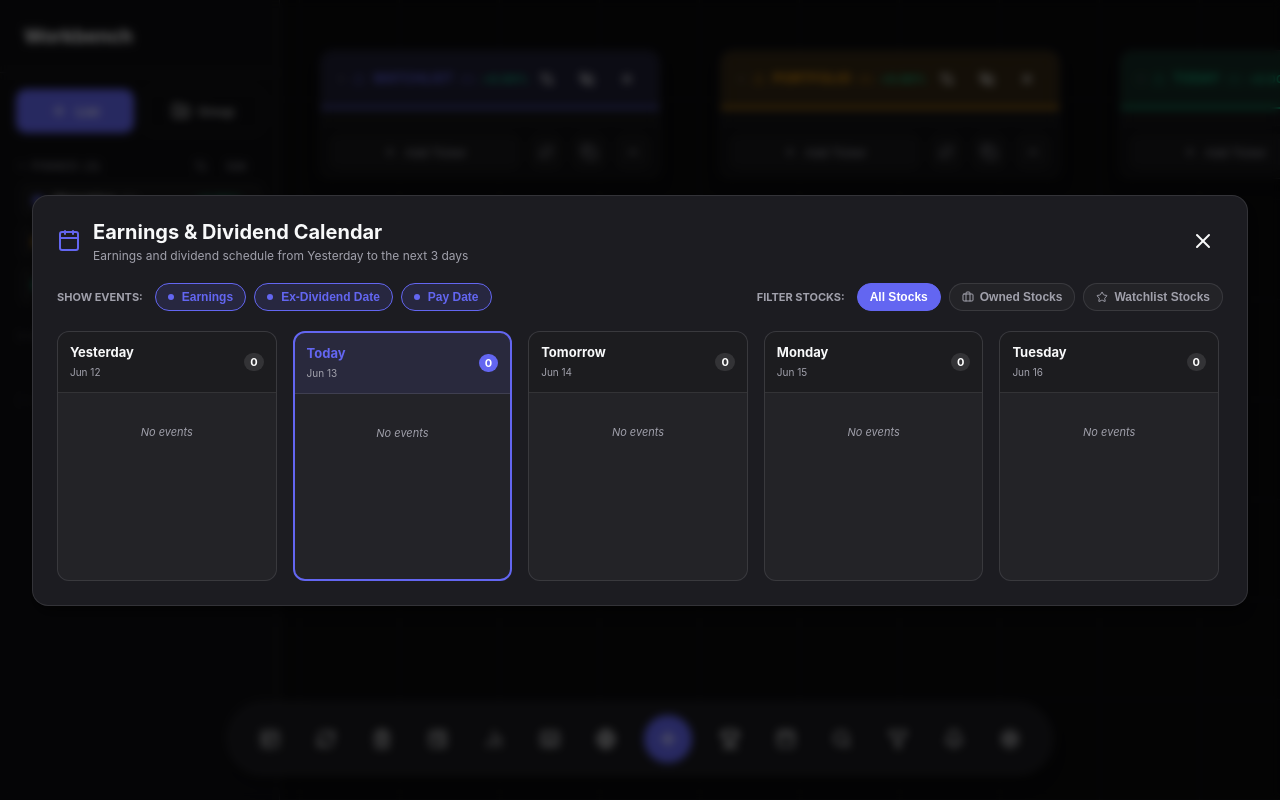
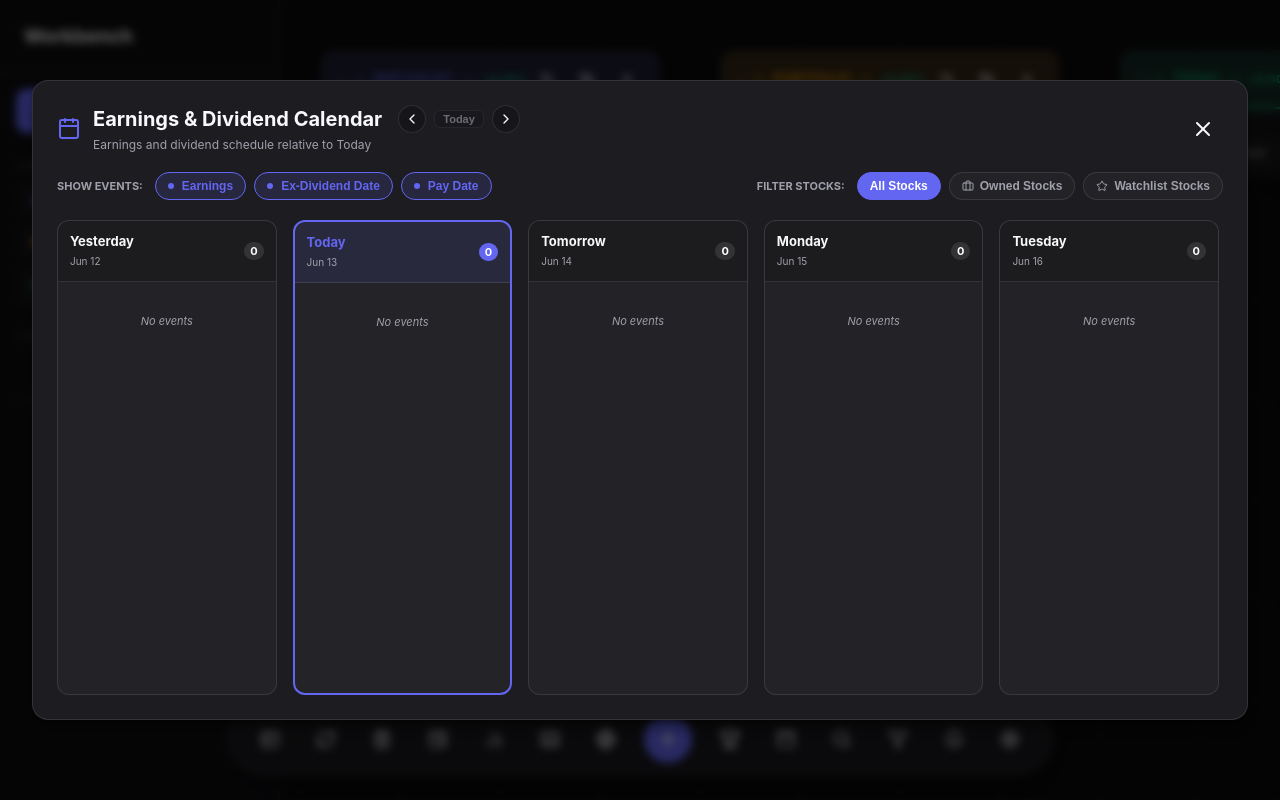
Before and after one commit to rikardsk/stocks-galore, a React (Vite) app: page / in a window 1280 px wide. Both pictures are taken after a click on the button 786 px from the left and 739 px from the top of the page. Built offline with nearby package versions, Linux system fonts and the light colour scheme.

Commit message:
Updated earnings modal
Fixed size so it doesn't jump around

```diff
--- a/src/components/EarningsModal.tsx
+++ b/src/components/EarningsModal.tsx
@@ -1,5 +1,5 @@
 import React, { useMemo, useState } from 'react';
-import { X, Calendar, Briefcase, Star, ChevronRight } from 'lucide-react';
+import { X, Calendar, Briefcase, Star, ChevronLeft, ChevronRight } from 'lucide-react';
 import type { Ticker } from '../types';
 
 interface EarningsModalProps {
@@ -50,18 +50,20 @@ export const EarningsModal: React.FC<EarningsModalProps> = ({
   const [showEarnings, setShowEarnings] = useState<boolean>(true);
   const [showExDiv, setShowExDiv] = useState<boolean>(true);
   const [showPayDiv, setShowPayDiv] = useState<boolean>(true);
+  const [baseOffset, setBaseOffset] = useState<number>(0);
 
   const days = useMemo(() => {
     const list = [];
     const baseTime = Date.now();
     for (let offset = -1; offset <= 3; offset++) {
-      const date = new Date(baseTime + offset * 86400000);
+      const date = new Date(baseTime + (offset + baseOffset) * 86400000);
       const dateStr = getLocalDateString(date);
-      const labels = getDayLabels(date, offset);
-      list.push({ offset, dateStr, ...labels });
+      const totalOffset = offset + baseOffset;
+      const labels = getDayLabels(date, totalOffset);
+      list.push({ offset: totalOffset, dateStr, ...labels });
     }
     return list;
-  }, []);
+  }, [baseOffset]);
 
   const uniqueTickers = useMemo(() => {
     const seen = new Set<string>();
@@ -82,6 +84,7 @@ export const EarningsModal: React.FC<EarningsModalProps> = ({
         style={{
           maxWidth: '1300px',
           width: '95%',
+          height: '80vh',
           background: 'var(--surface-modal)',
           display: 'flex',
           flexDirection: 'column',
@@ -92,9 +95,71 @@ export const EarningsModal: React.FC<EarningsModalProps> = ({
           <div style={{ display: 'flex', alignItems: 'center', gap: '12px' }}>
             <Calendar size={24} color="var(--accent)" />
             <div>
-              <h2 style={{ margin: 0, color: 'var(--text-primary)', fontSize: '20px' }}>Earnings & Dividend Calendar</h2>
+              <div style={{ display: 'flex', alignItems: 'center', gap: '16px' }}>
+                <h2 style={{ margin: 0, color: 'var(--text-primary)', fontSize: '20px' }}>Earnings & Dividend Calendar</h2>
+                <div style={{ display: 'flex', alignItems: 'center', gap: '8px' }}>
+                  <button
+                    onClick={() => setBaseOffset(prev => prev - 1)}
+                    style={{
+                      background: 'var(--surface-inset)',
+                      border: '1px solid var(--border-color)',
+                      color: 'var(--text-primary)',
+                      borderRadius: '50%',
+                      width: '28px',
+                      height: '28px',
+                      display: 'flex',
+                      alignItems: 'center',
+                      justifyContent: 'center',
+                      cursor: 'pointer',
+                      transition: 'all 0.2s',
+                    }}
+                    className="nav-btn"
+                    title="Previous Day"
+                  >
+                    <ChevronLeft size={16} />
+                  </button>
+                  <button
+                    onClick={() => setBaseOffset(0)}
+                    disabled={baseOffset === 0}
+                    style={{
+                      background: baseOffset === 0 ? 'var(--surface-inset)' : 'rgba(99, 102, 241, 0.1)',
+                      border: baseOffset === 0 ? '1px solid var(--border-color)' : '1px solid rgba(99, 102, 241, 0.2)',
+                      color: baseOffset === 0 ? 'var(--text-secondary)' : 'var(--accent)',
+                      borderRadius: '6px',
+                      padding: '2px 8px',
+                      fontSize: '11px',
+                      fontWeight: 600,
+                      cursor: baseOffset === 0 ? 'default' : 'pointer',
+                      opacity: baseOffset === 0 ? 0.6 : 1,
+                      transition: 'all 0.2s',
+                    }}
+                  >
+                    Today
+                  </button>
+                  <button
+                    onClick={() => setBaseOffset(prev => prev + 1)}
+                    style={{
+                      background: 'var(--surface-inset)',
+                      border: '1px solid var(--border-color)',
+                      color: 'var(--text-primary)',
+                      borderRadius: '50%',
+                      width: '28px',
+                      height: '28px',
+                      display: 'flex',
+                      alignItems: 'center',
+                      justifyContent: 'center',
+                      cursor: 'pointer',
+                      transition: 'all 0.2s',
+                    }}
+                    className="nav-btn"
+                    title="Next Day"
+                  >
+                    <ChevronRight size={16} />
+                  </button>
+                </div>
+              </div>
               <p style={{ margin: '4px 0 0 0', fontSize: '12px', color: 'var(--text-secondary)' }}>
-                Earnings and dividend schedule from Yesterday to the next 3 days
+                Earnings and dividend schedule relative to Today
               </p>
             </div>
           </div>
```
Also changed, not shown: 1 other file (tests, documents, lock files or other folders).
